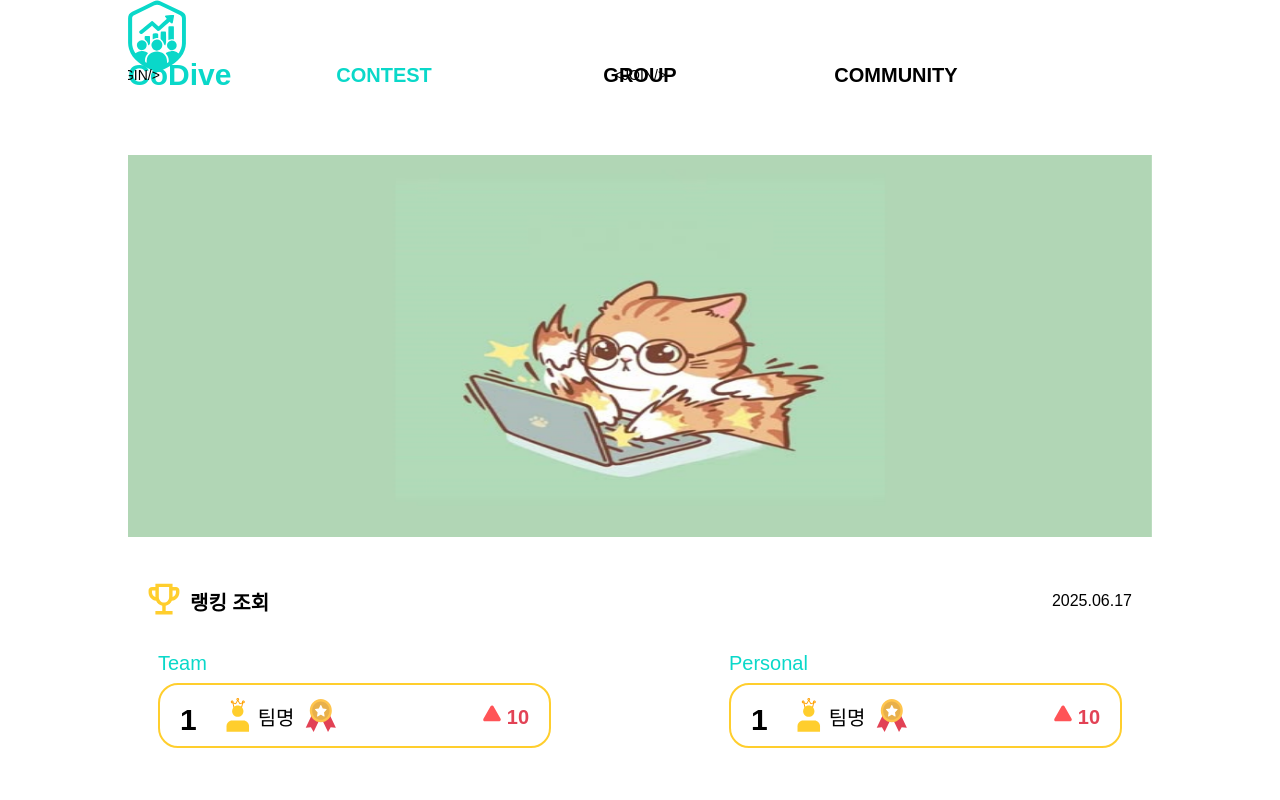
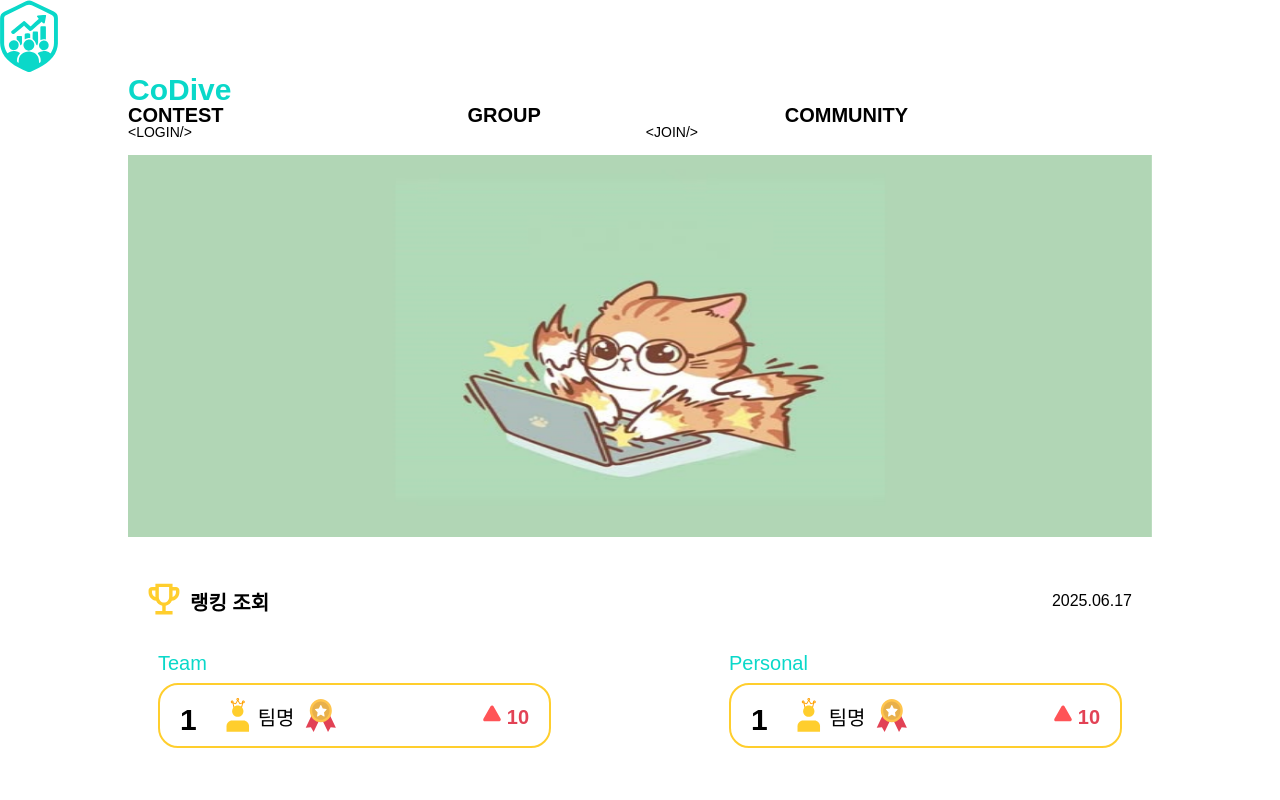
Before and after one commit to prgrms-fe-devcourse/NFE5-GIT-TEAM-2B, a website with bundled scripts: page index.html in a window 1280 px wide. Shown: the top 800 px of the page. Built offline with nearby package versions, Linux system fonts and the light colour scheme.

Commit message:
docs: header, nav 태그 구조, css 변경

```diff
--- a/index.html
+++ b/index.html
@@ -18,7 +18,6 @@
   </head>
 
   <body>
-    <div class="contentsBox">
     <header>
       <svg
         width="58"
@@ -65,14 +64,15 @@
         />
       </svg>
     </header>
+    <div class="contentsBox">
       <nav>
         <ul class="logo">
           <li>CoDive</li>
         </ul>
         <ul class="menu">
-          <li class="is-menu-active">CONTEST</li>
-          <li>GROUP</li>
-          <li>COMMUNITY</li>
+          <li id="contest">CONTEST</li>
+          <li id="group">GROUP</li>
+          <li id="comunity">COMMUNITY</li>
         </ul>
         <ul class="auth">
           <li>&lt;LOGIN/&gt;</li>
--- a/style.css
+++ b/style.css
@@ -11,7 +11,6 @@ body {
   width: 1024px;
   margin: 0 auto;
   overflow: hidden;
-  /* background-color: black; */
 }
 header {
   display: flex;
@@ -22,46 +21,27 @@ header {
 nav {
   display: flex;
   justify-content: center;
-  text-align: center;
+  align-items: center;
   height: 80px;
 }
 .logo {
   font-size: 30px;
   font-weight: bolder;
   color: #0ad8c9;
-  flex-grow: 1;
-  position: relative;
-  li {
-    position: absolute;
-
-    top: 50%;
-    translate: -0% -50%;
-  }
+  flex-grow: 4;
 }
 .menu {
   font-size: 20px;
   font-weight: bolder;
-  flex-grow: 5;
+  flex-grow: 6;
   display: flex;
-  position: relative;
   li {
     flex-grow: 1;
-    position: absolute;
-    top: 50%;
-    translate: -50% -50%;
   }
-  > li:nth-child(1) {
-    left: 25%;
-  }
-  > li:nth-child(2) {
-    left: 50%;
-  }
-  > li:nth-child(3) {
-    left: 75%;
-  }
-  /* li > .is-active {
-    color: #0ad8c9;
-  } */
+}
+
+li:hover {
+  color: #0ad8c9;
 }
 
 .is-menu-active {
@@ -72,18 +52,8 @@ nav {
   font-size: 14px;
   flex-grow: 1;
   display: flex;
-  position: relative;
   li {
     flex-grow: 1;
-    position: absolute;
-    top: 50%;
-    translate: -50% -50%;
-  }
-  > li:first-child {
-    left: 0%;
-  }
-  > li:last-child {
-    left: 50%;
   }
 }
 
```
Lines whose indentation alone changed are shown as unchanged.
